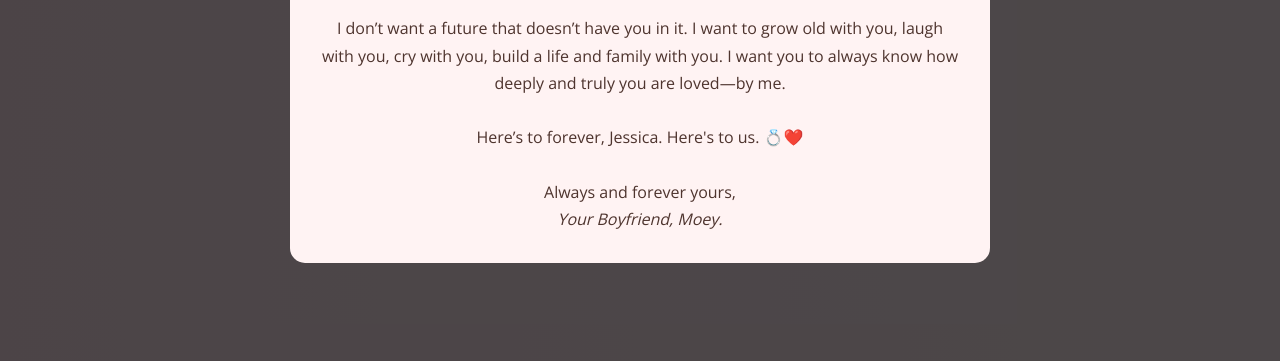
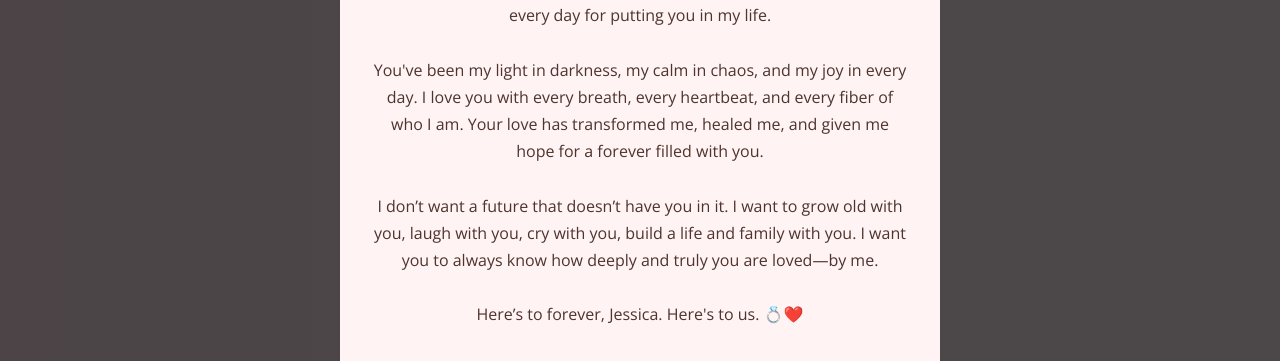
Before and after one commit to JESSIEMOE/OUR-2-YEAR-ANNIVERSARY, a plain HTML site: page index.html in a window 1280 px wide. Shown: the part 439-800 px from the top of the page. Drawn offline with nearby package versions, Linux system fonts and the light colour scheme.

Commit message:
Update index.html

```diff
--- a/index.html
+++ b/index.html
@@ -123,31 +123,31 @@
   width: 100vw;
   height: 100vh;
   background-color: rgba(0, 0, 0, 0.7);
+  z-index: 99;
+
+  display: flex;
   justify-content: center;
   align-items: center;
+
   padding: 20px;
-      z-index: 99;
+  overflow-y: auto;
+}
 
-
-      display: flex;
-  flex-direction: column;
-  overflow: auto;
-    }
 .modal-content {
+  margin-top: 300px;
+  margin-bottom: 00px;
   background: #fff3f3;
   padding: 30px;
   border-radius: 15px;
-      max-width: 700px;
   width: 100%;
+  max-width: 600px;
   color: #4e342e;
   font-size: 1rem;
   line-height: 1.7;
   position: relative;
+  box-sizing: border-box;
+}
 
-
-      box-sizing: border-box;
-
-    }
     .close-btn {
       position: absolute;
       top: 10px;
```
Lines whose indentation alone changed are shown as unchanged.
